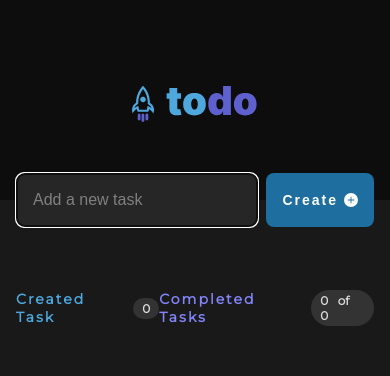
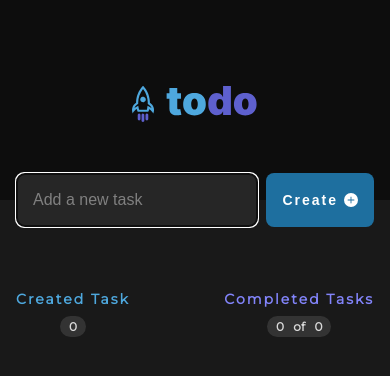
Before and after one commit to Devadharsan-k/toDoList, a React (Vite) app: page / in a window 390 px wide. Shown: the top 376 px of the page. Built offline with nearby package versions, Linux system fonts and the light colour scheme.

Commit message:
Added function

```diff
--- a/src/components/tasks/tasks.module.css
+++ b/src/components/tasks/tasks.module.css
@@ -44,3 +44,10 @@
     flex-direction: column;
     gap: 12px;
   }
+
+  @media (max-width: 600px) {
+    .header > div {
+      display: flex;
+      flex-direction: column;
+    }
+  }
```
